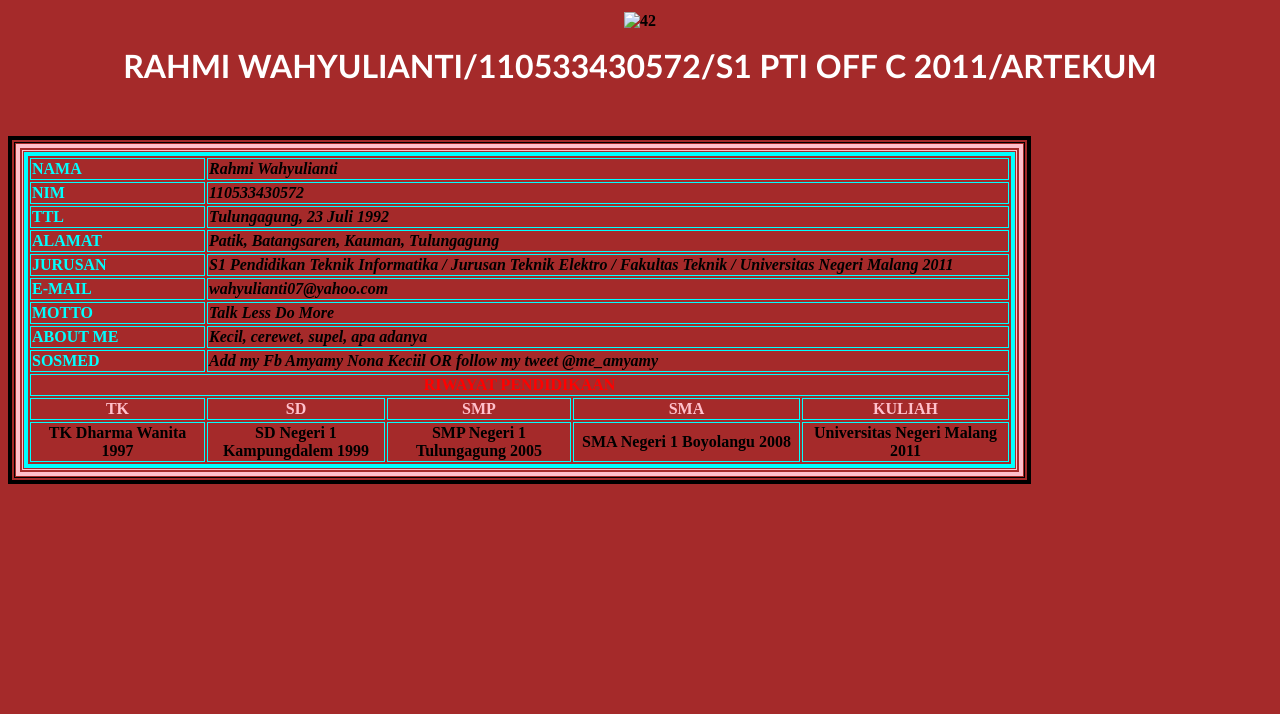
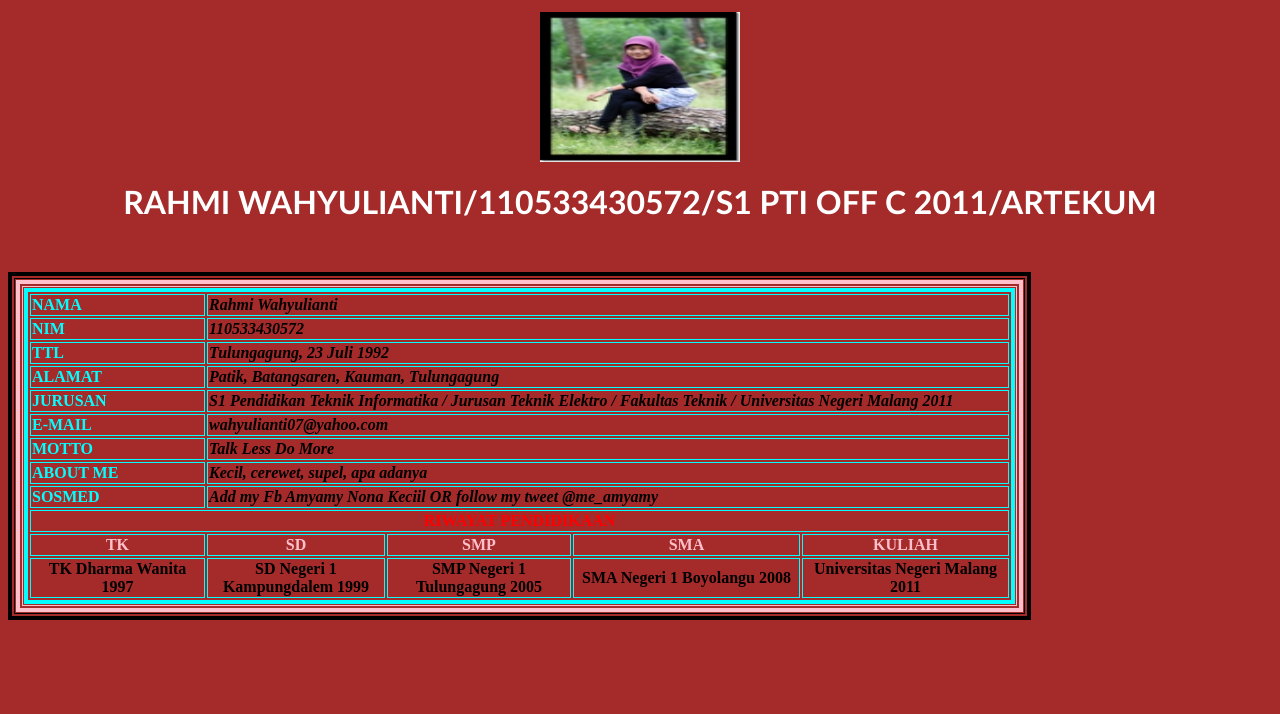
Before and after one commit to AmyPTIoffC/webpage, a plain HTML site: page TUGAS 1/about.html in a window 1280 px wide. Shown: the part 86-800 px from the top of the page. Drawn offline with Linux system fonts and the light colour scheme.

Commit message:
Update about.html

```diff
--- a/TUGAS 1/about.html
+++ b/TUGAS 1/about.html
@@ -18,7 +18,7 @@
 <p align="center"><b><font color="green" size = 17>
 <marquee> <span class="My Curicullum Vitae"><strong>My Curicullum Vitae</strong></span></marquee></font>
 
-<p align="CENTER"><img src="42.jpg" alt="42" width="200" height="150" />
+<p align="CENTER"><img src="foto.jpg" alt="foto" width="200" height="150" />
 <p align="center"><font color="white" size = 6>
 <blink class="NAMA">
 RAHMI WAHYULIANTI/110533430572/S1 PTI OFF C 2011/ARTEKUM
```
